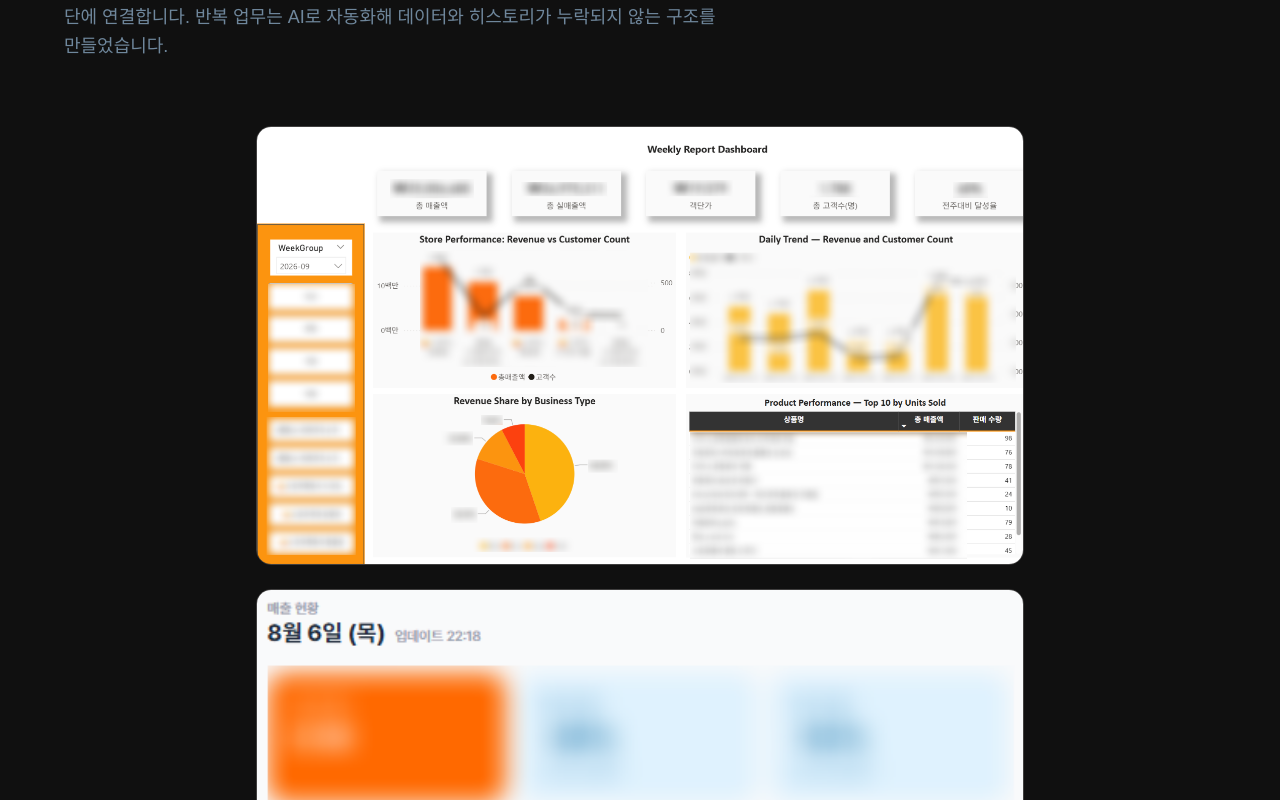
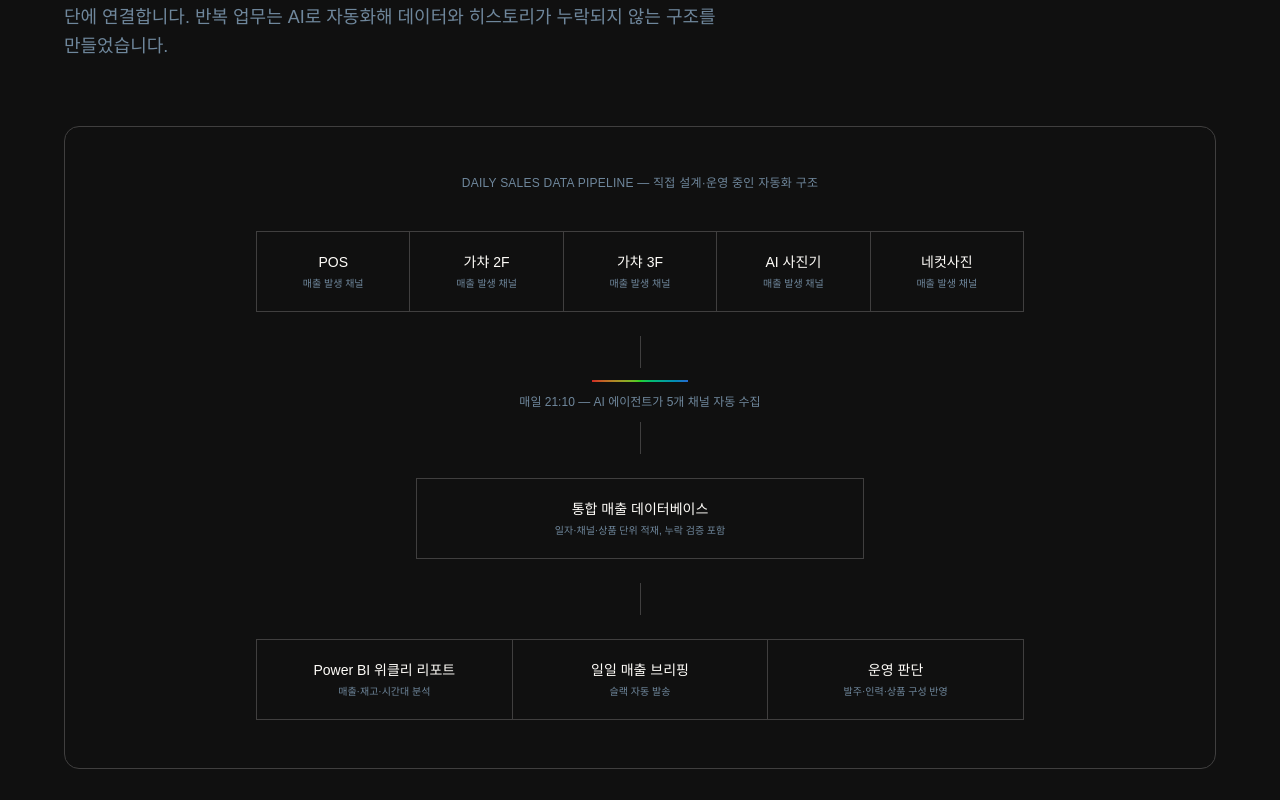
Before and after one commit to seojieun22-natsu/jieun-seo-portfolio, a Next.js app: page /hybe in a window 1280 px wide. Shown: the part 3440-4240 px from the top of the page. Built offline with nearby package versions, Linux system fonts and the light colour scheme.

Commit message:
feat: /hybe 03 섹션 대시보드 스크린샷 → 매출 데이터 파이프라인 인포그래픽 교체

```diff
--- a/app/hybe/page.tsx
+++ b/app/hybe/page.tsx
@@ -166,12 +166,53 @@ export default function HybePortfolio() {
             데이터와 히스토리가 누락되지 않는 구조를 만들었습니다.
           </p>
 
-          <div className="flex flex-col gap-6 mb-12 max-w-3xl mx-auto">
-            <div className="rounded-[15px] overflow-hidden border border-[#403f3f]">
-              <img src="/dashboard-powerbi.png" alt="Power BI 위클리 리포트 대시보드" className="w-full" />
+          {/* 매출 데이터 파이프라인 인포그래픽 */}
+          <div className="rounded-[15px] border border-[#403f3f] p-8 md:p-12 mb-12">
+            <p className="text-xs text-[#6f879c] tracking-[0.02em] uppercase mb-10 text-center">
+              Daily Sales Data Pipeline — 직접 설계·운영 중인 자동화 구조
+            </p>
+
+            {/* Step 1: 5 channels */}
+            <div className="grid grid-cols-2 md:grid-cols-5 gap-px bg-[#403f3f] border border-[#403f3f] max-w-3xl mx-auto">
+              {["POS", "가챠 2F", "가챠 3F", "AI 사진기", "네컷사진"].map((ch) => (
+                <div key={ch} className="bg-[#101010] px-4 py-5 text-center">
+                  <p className="text-sm">{ch}</p>
+                  <p className="text-[10px] text-[#6f879c] mt-1">매출 발생 채널</p>
+                </div>
+              ))}
             </div>
-            <div className="rounded-[15px] overflow-hidden border border-[#403f3f]">
-              <img src="/dashboard-sales.png" alt="매출 자동 수집 대시보드" className="w-full" />
+
+            {/* Connector */}
+            <div className="flex flex-col items-center py-6">
+              <div className="w-px h-8 bg-[#403f3f]" />
+              <div className="h-[2px] w-24 bg-gradient-to-r from-[#ff2a2a] via-[#2aff2a] to-[#2a7fff] opacity-80 my-3" />
+              <p className="text-xs text-[#6f879c]">매일 21:10 — AI 에이전트가 5개 채널 자동 수집</p>
+              <div className="w-px h-8 bg-[#403f3f] mt-3" />
+            </div>
+
+            {/* Step 2: DB */}
+            <div className="border border-[#403f3f] max-w-md mx-auto px-6 py-5 text-center">
+              <p className="text-sm">통합 매출 데이터베이스</p>
+              <p className="text-[10px] text-[#6f879c] mt-1">일자·채널·상품 단위 적재, 누락 검증 포함</p>
+            </div>
+
+            {/* Connector */}
+            <div className="flex flex-col items-center py-6">
+              <div className="w-px h-8 bg-[#403f3f]" />
+            </div>
+
+            {/* Step 3: outputs */}
+            <div className="grid md:grid-cols-3 gap-px bg-[#403f3f] border border-[#403f3f] max-w-3xl mx-auto">
+              {[
+                { t: "Power BI 위클리 리포트", d: "매출·재고·시간대 분석" },
+                { t: "일일 매출 브리핑", d: "슬랙 자동 발송" },
+                { t: "운영 판단", d: "발주·인력·상품 구성 반영" },
+              ].map((o) => (
+                <div key={o.t} className="bg-[#101010] px-4 py-5 text-center">
+                  <p className="text-sm">{o.t}</p>
+                  <p className="text-[10px] text-[#6f879c] mt-1">{o.d}</p>
+                </div>
+              ))}
             </div>
           </div>
 
```
